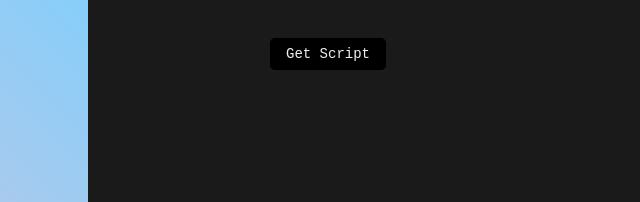
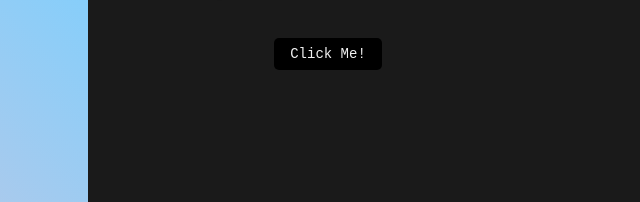
Before and after one commit to TechnicallyTotally/TechnicallyTotally.github.io, a plain HTML site: page index.html in a window 1280 px wide. Shown: the part 396-598 px from the top of the page, 312-952 px from the left. Drawn offline with Linux system fonts and the light colour scheme.

Commit message:
Omg, I'm Dumb, But that's okay
Fixed Going To LoadString txt

```diff
--- a/index.html
+++ b/index.html
@@ -82,7 +82,9 @@
     <div class="animated-background"></div>
     <h1>Best Way to Fix Your Skill</h1>
     <div class="button-container">
-        <button class="button" onclick="handleButtonClick()">Get Script</button>
+        <a href="https://technicallytotally.github.io/Scripts/Load.txt" target="_blank">
+            <button class="button" onclick="handleButtonClick()">Click Me!</button>
+        </a>
     </div>
 
     <script>
```
